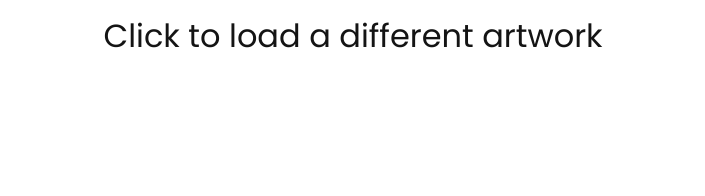
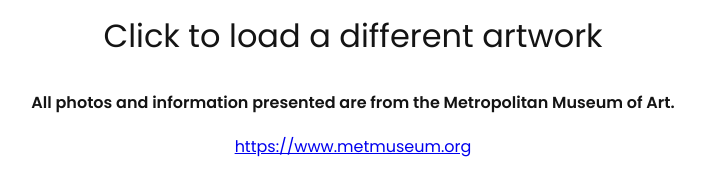
Before and after one commit to r-bota/MetCollectionAPI-Art-Randomizer, a plain HTML site: page index.html in a window 1280 px wide. Shown: the part 204-400 px from the top of the page, without its empty margins (287-992 px from the left). Drawn offline with nearby package versions, Linux system fonts and the light colour scheme; no server answers.

Commit message:
Added attribution to and link to the met website

```diff
--- a/index.html
+++ b/index.html
@@ -26,6 +26,8 @@
       <p id="objDate"></p>
       <img id="mainpic" src="" alt="Picture of artwork." />
       <div id="next" class="next">Click to load a different artwork</div>
+      <h5>All photos and information presented are from the Metropolitan Museum of Art.</h5>
+        <a href="https://www.metmuseum.org">https://www.metmuseum.org</a>
     </section>
 
     <script src="app.js"></script>
--- a/scss/style.scss
+++ b/scss/style.scss
@@ -76,3 +76,12 @@
     color: rgb(77, 77, 77);
     padding-bottom: 40px;
 }
+
+h5 {
+    font-size: 1rem;
+    margin-bottom: 0;
+}
+
+a {
+    font-size: 1rem;
+}
```
Also changed, not shown: css/style.css, 1 other file.
